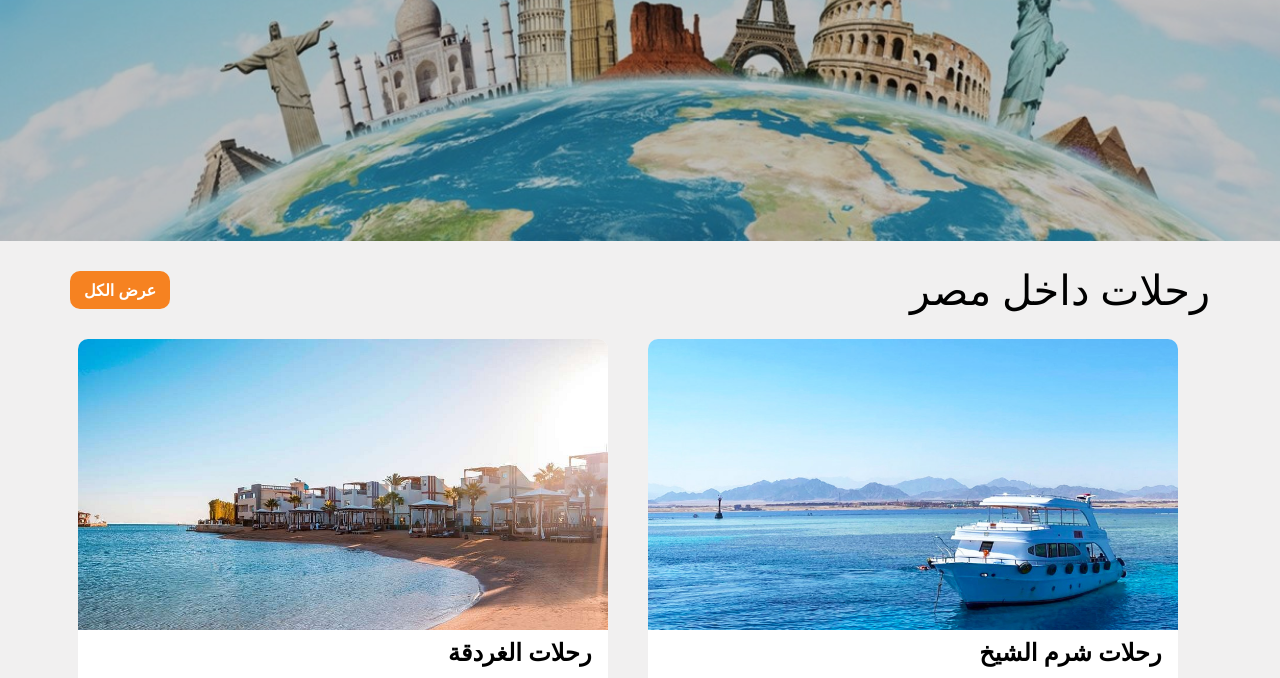
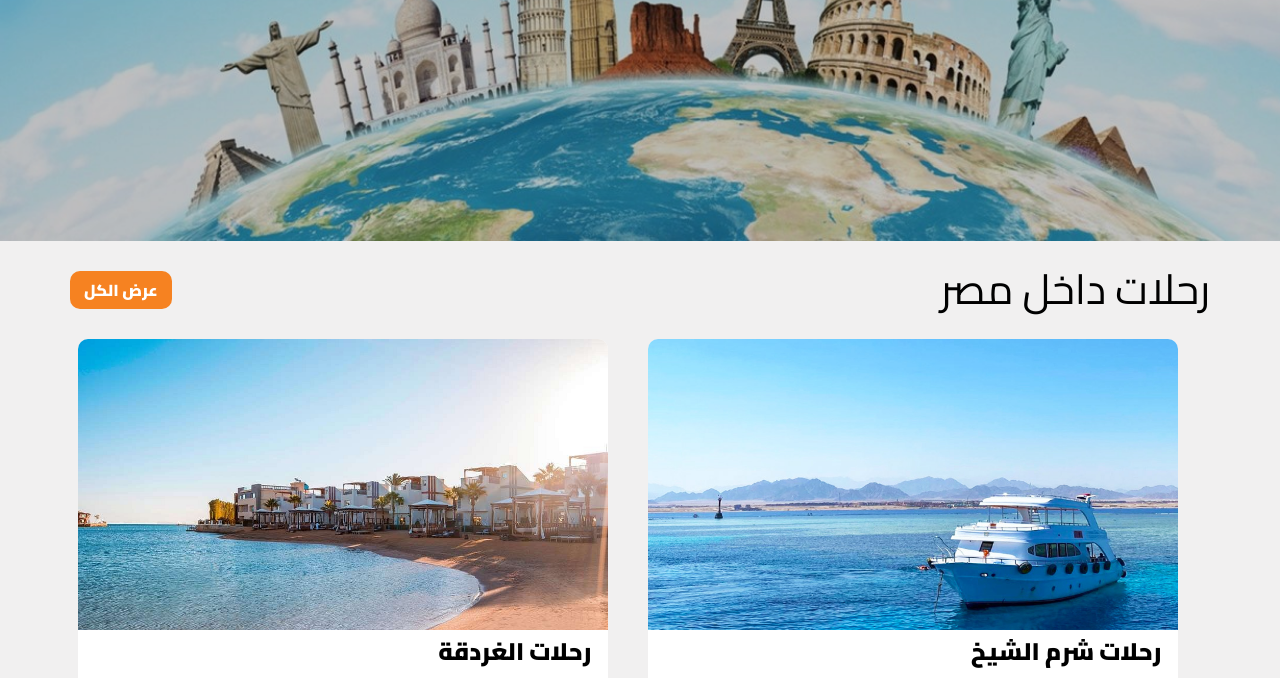
Before and after one commit to PenguinTravel/PenguinTravel.github.io, a plain HTML site: page index.html in a window 1280 px wide. Shown: the part 532-1210 px from the top of the page. Drawn offline with Linux system fonts and the light colour scheme.

Commit message:
Add files via upload

```diff
--- a/css/style.css
+++ b/css/style.css
@@ -20,7 +20,7 @@ html{
   scroll-behavior: smooth;
 }
 body{
-  font-family: "Open Sans",-apple-system,BlinkMacSystemFont,"Segoe UI",Roboto,"Helvetica Neue",Arial,sans-serif,"Apple Color Emoji","Segoe UI Emoji","Segoe UI Symbol";
+  font-family: 'Cairo', sans-serif;
   color: black;
   direction: rtl;
 }
```
